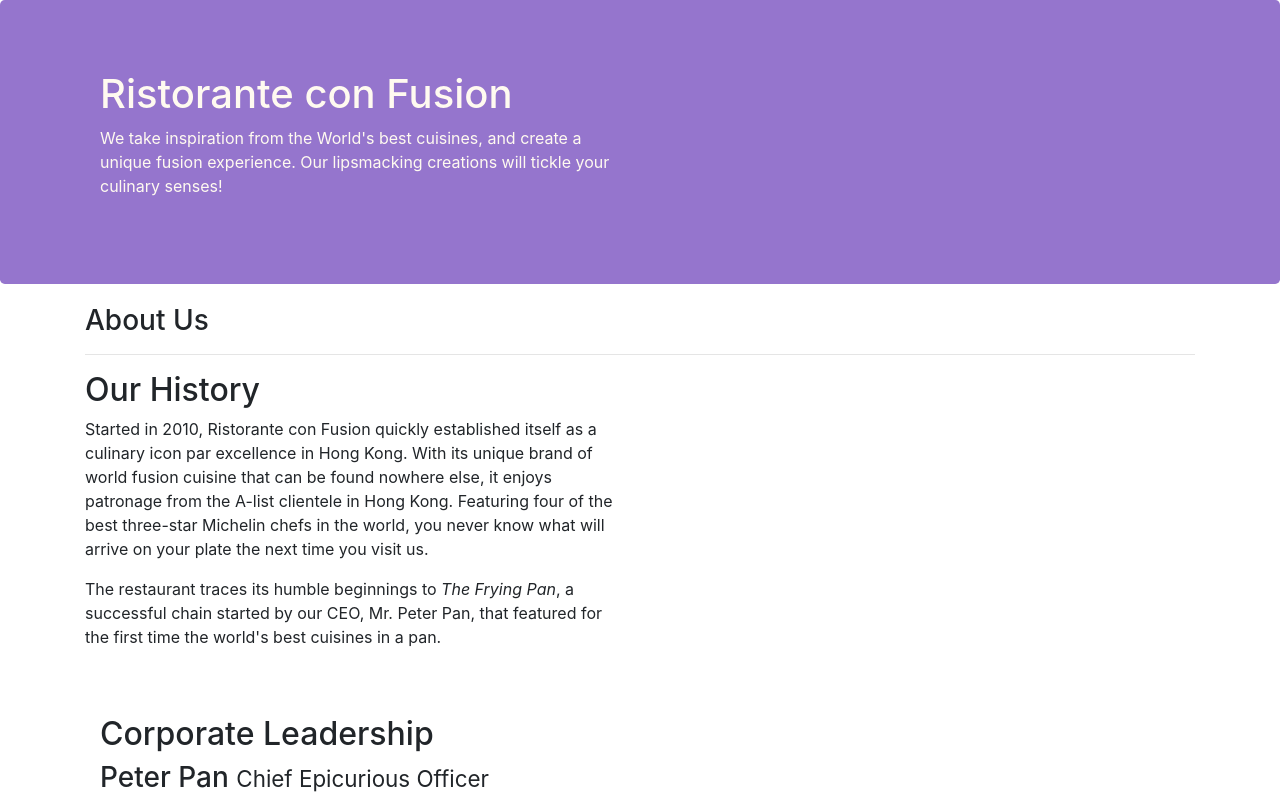
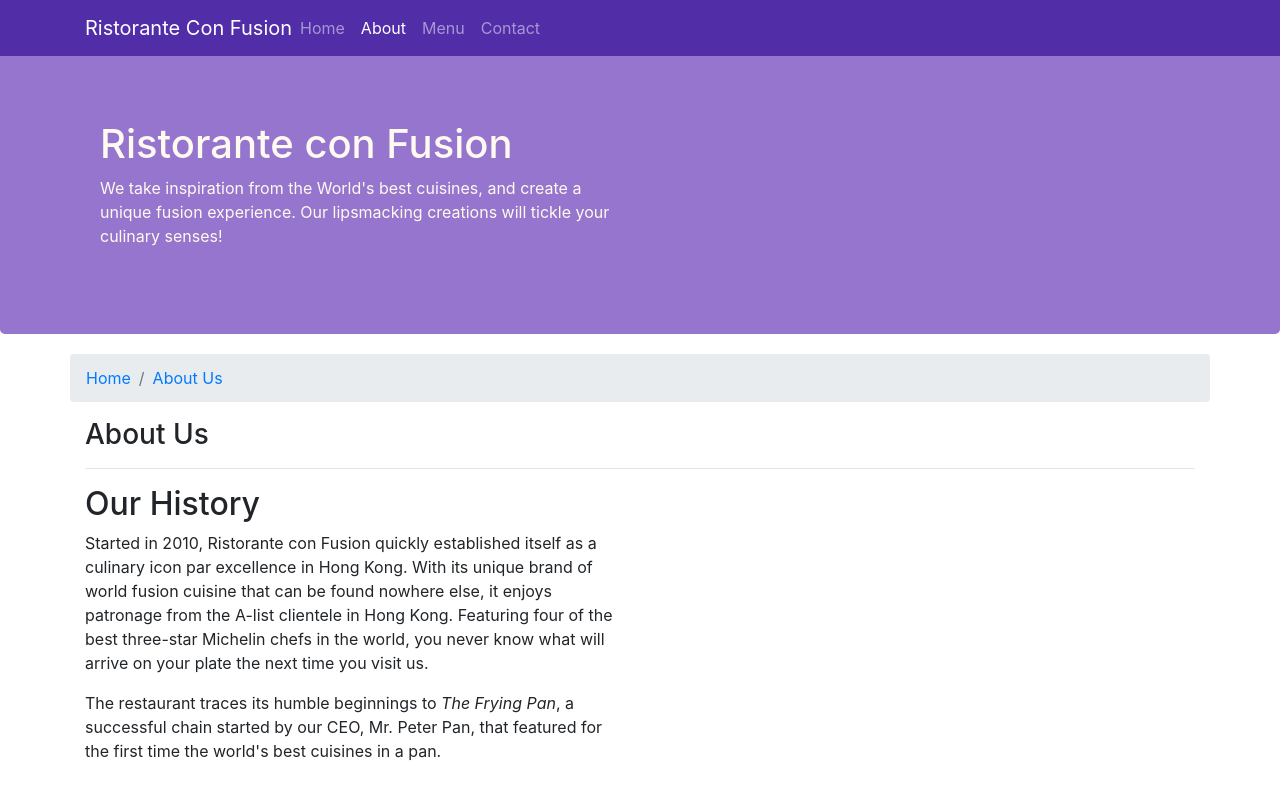
Before and after one commit to lex03/Restaurant, a website: page aboutus.html in a window 1280 px wide. Shown: the top 800 px of the page. Drawn offline with nearby package versions, Linux system fonts and the light colour scheme.

Commit message:
Navbar and Breadcrumbs

```diff
--- a/aboutus.html
+++ b/aboutus.html
@@ -15,6 +15,24 @@
 </head>
 
 <body>
+
+    <nav class="navbar navbar-dark navbar-expand-sm fixed-top">
+        <div class="container">
+            <button class="navbar-toggler" type="button" data-toggle="collapse" data-target="#Navbar">
+                <span class="navbar-toggler-icon"></span>
+            </button>
+            <a class="navbar-brand mr-auto" href="./index.html">Ristorante Con Fusion</a>
+            <div class="collapse navbar-collapse" id="Navbar">
+                <ul class="navbar-nav mr-auto">
+                    <li class="nav-item"><a class="nav-link " href="./index.html">Home</a></li>
+                    <li class="nav-item active"><a class="nav-link " href="#">About</a></li>
+                    <li class="nav-item"><a class="nav-link " href="#">Menu</a></li>
+                    <li class="nav-item"><a class="nav-link " href="#">Contact</a></li>
+                </ul>
+            </div>
+        </div>
+    </nav>
+
 
     <header class="jumbotron">
         <div class="container">
@@ -35,6 +53,10 @@
     <div class="container">
 
         <div class="row">
+            <ol class="col-12 breadcrumb">
+                <li class="breadcrumb-item"><a href="./index.html">Home</a></li>
+                <li class="breadcrumb-item active"><a href="#">About Us</a></li>
+            </ol>
             <div class="col-12">
                 <h3>About Us</h3>
                 <hr>
@@ -101,7 +123,7 @@
                 <div class="col-4 offset-1 col-sm-2">
                     <h5>Links</h5>
                     <ul class="list-unstyled">
-                        <li><a href="#">Home</a></li>
+                        <li><a href="./index.html">Home</a></li>
                         <li><a href="#">About</a></li>
                         <li><a href="#">Menu</a></li>
                         <li><a href="#">Contact</a></li>
--- a/css/style.css
+++ b/css/style.css
@@ -28,3 +28,11 @@
   margin: 0px;
   color: #0f0f0f;
 }
+
+body{
+  padding: 50px 0px 0px 0px;
+  z-index: 0;
+}
+.navbar-dark{
+  background-color: #512DA8;
+}
--- a/package.json
+++ b/package.json
@@ -15,7 +15,7 @@
   },
   "dependencies": {
     "bootstrap": "^4.0.0",
-    "jquery": "^1.9.1",
+    "jquery": "^3.3.1",
     "popper.js": "^1.12.9"
   }
 }
```
Also changed, not shown: index.html (+18 -1 lines), 1 other file.
